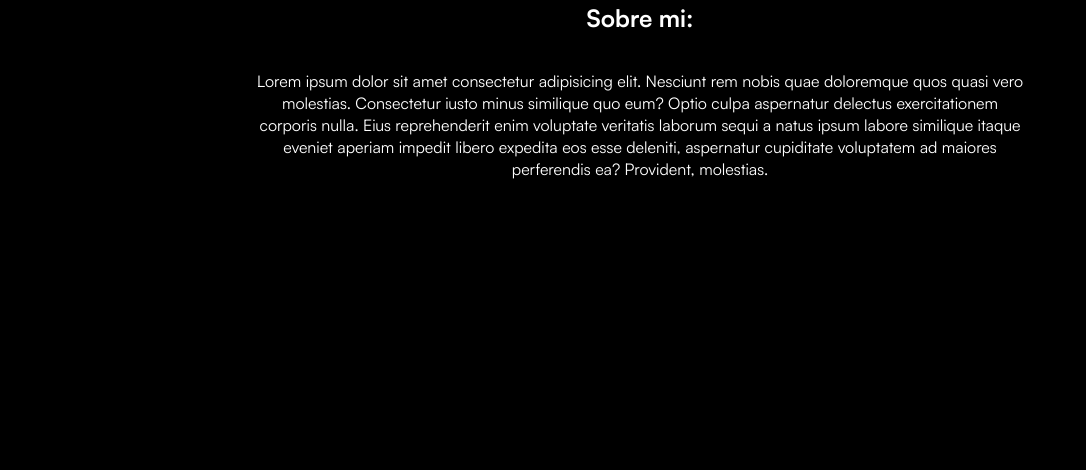
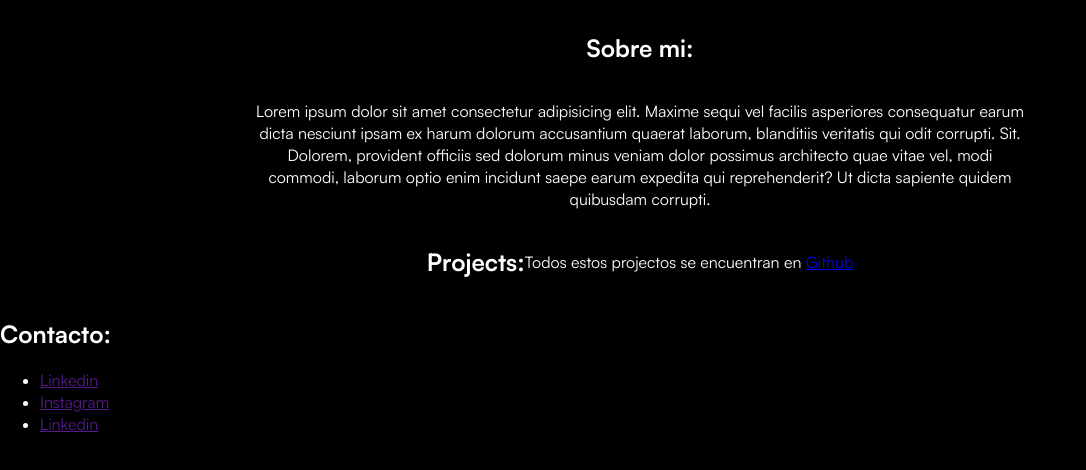
Before and after one commit to riedelmanu/Portafolio, a plain HTML site: page index.html in a window 1280 px wide. Shown: the part 248-718 px from the top of the page, without its empty margins (0-1086 px from the left). Drawn offline with Linux system fonts and the light colour scheme.

Commit message:
agregando section projects y contacto

```diff
--- a/css/styles.css
+++ b/css/styles.css
@@ -48,6 +48,7 @@ header{
     padding-right: 50px;
     min-width: 200px;
     width: 10%;
+    margin-bottom: 30px;
 }
 .bio {
     display: flex;
@@ -60,3 +61,14 @@ header{
     margin-left: 20%;
     margin-top: 0px;
 }
+.projects{
+    display: flex;
+    margin-top: 10vh;
+    align-items: center;
+    text-align: center;
+    flex-wrap: wrap;
+    justify-content: center;
+    margin-right: 20%;
+    margin-left: 20%;
+    margin-top: 0px;
+}
--- a/index.html
+++ b/index.html
@@ -21,8 +21,20 @@
         </header>
         <section class="bio">
             <h2>Sobre mi:</h2>
-            <p>Lorem ipsum dolor sit amet consectetur adipisicing elit. Nesciunt rem nobis quae doloremque quos quasi vero molestias. Consectetur iusto minus similique quo eum? Optio culpa aspernatur delectus exercitationem corporis nulla.
-            Eius reprehenderit enim voluptate veritatis laborum sequi a natus ipsum labore similique itaque eveniet aperiam impedit libero expedita eos esse deleniti, aspernatur cupiditate voluptatem ad maiores perferendis ea? Provident, molestias.</p>
+            <p>Lorem ipsum dolor sit amet consectetur adipisicing elit. Maxime sequi vel facilis asperiores consequatur earum dicta nesciunt ipsam ex harum dolorum accusantium quaerat laborum, blanditiis veritatis qui odit corrupti. Sit.
+            Dolorem, provident officiis sed dolorum minus veniam dolor possimus architecto quae vitae vel, modi commodi, laborum optio enim incidunt saepe earum expedita qui reprehenderit? Ut dicta sapiente quidem quibusdam corrupti.</p>
+        </section>
+        <section class="projects">
+            <h2>Projects:</h2>
+            <p>Todos estos projectos se encuentran en <a href="https://github.com/riedelmanu">Github</a></p>
+        </section>
+        <section class="contacto">
+            <h2>Contacto:</h2>
+            <ul>
+                <li><a href="">Linkedin</a></li>
+                <li><a href="">Instagram</a></li>
+                <li><a href="">Linkedin</a></li>
+            </ul>
         </section>
     </div>
 </body>
```
